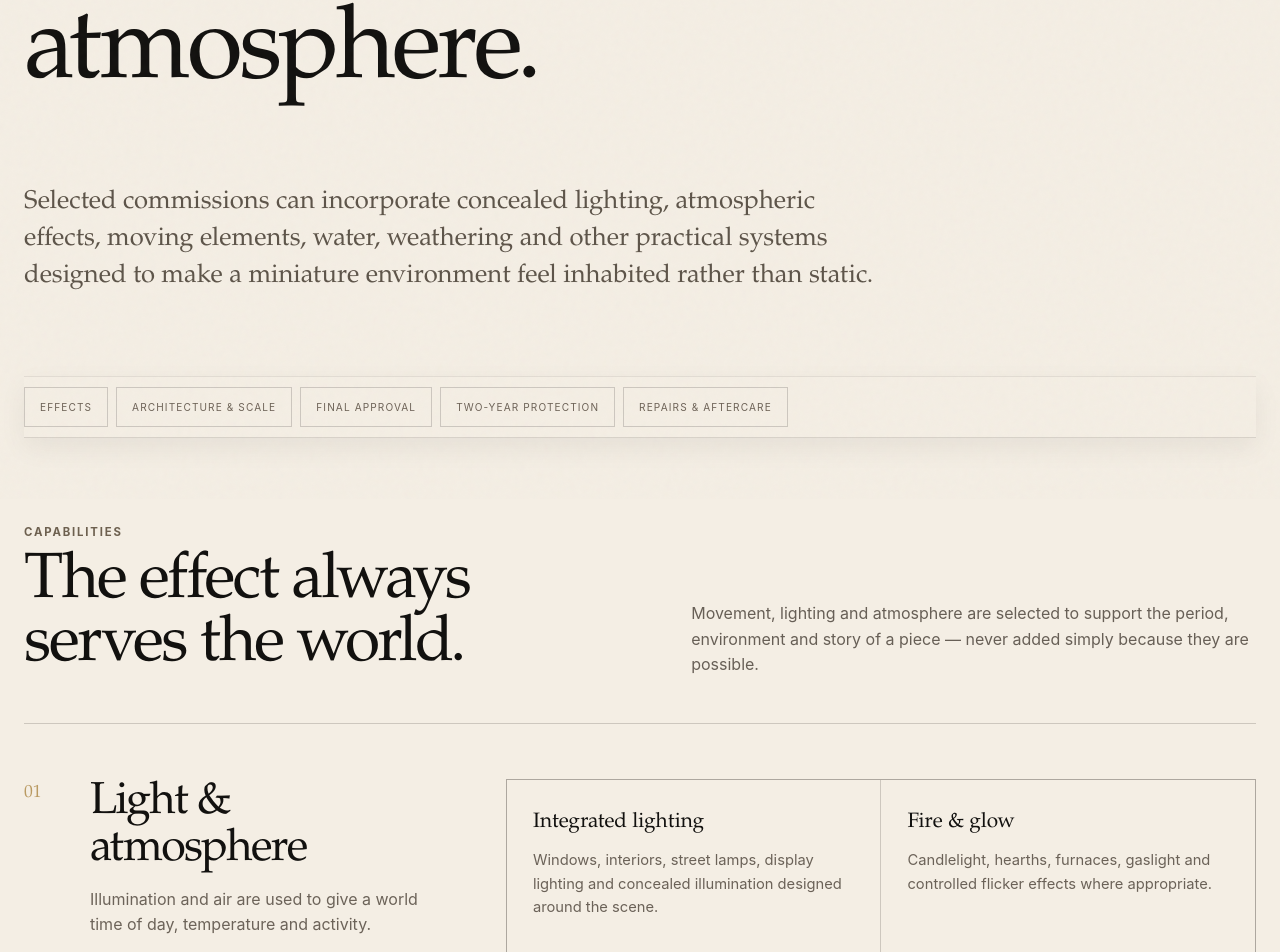
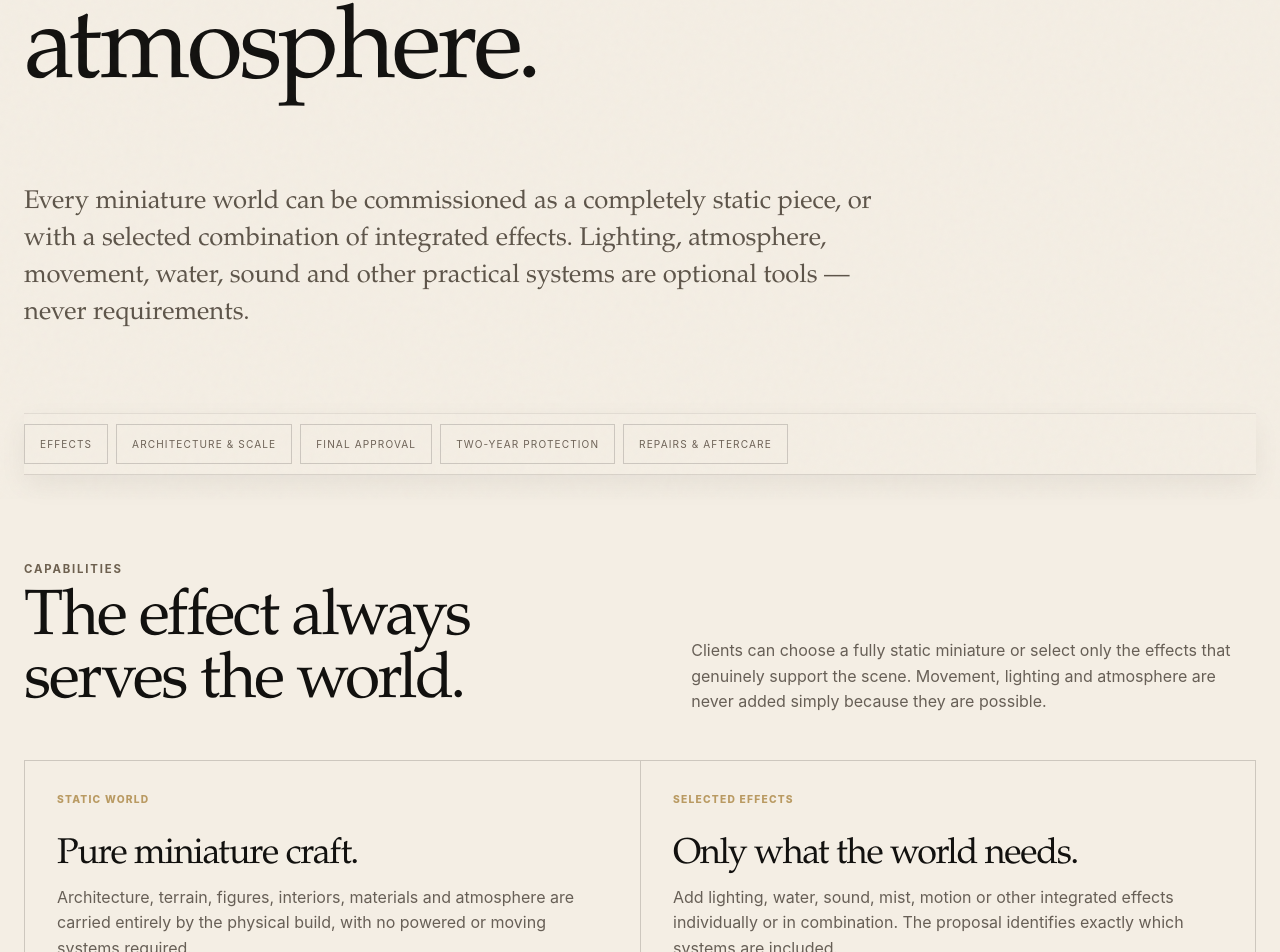
Before and after one commit to drezzillah-prog/miniature-worlds-studio, a Next.js app: page /atmosphere-engineering in a window 1280 px wide. Shown: the part 301-1253 px from the top of the page. Built offline with nearby package versions, Linux system fonts and the light colour scheme.

Commit message:
Add static or selected-effects commission choice

```diff
--- a/app/atmosphere-engineering/page.js
+++ b/app/atmosphere-engineering/page.js
@@ -52,7 +52,7 @@ export default function AtmosphereEngineeringPage(){return <>
   <section className="page-hero page-shell atmosphere-hero">
     <p className="kicker">Atmosphere & Engineering</p>
     <h1>Small worlds. Real atmosphere.</h1>
-    <p className="lede">Selected commissions can incorporate concealed lighting, atmospheric effects, moving elements, water, weathering and other practical systems designed to make a miniature environment feel inhabited rather than static.</p>
+    <p className="lede">Every miniature world can be commissioned as a completely static piece, or with a selected combination of integrated effects. Lighting, atmosphere, movement, water, sound and other practical systems are optional tools — never requirements.</p>
   </section>
 
   <nav className="page-map page-shell" aria-label="Atmosphere and engineering sections">
@@ -64,7 +64,11 @@ export default function AtmosphereEngineeringPage(){return <>
   </nav>
 
   <section className="effects-section page-shell" id="effects">
-    <div className="effects-intro"><div><p className="kicker">Capabilities</p><h2>The effect always serves the world.</h2></div><p>Movement, lighting and atmosphere are selected to support the period, environment and story of a piece — never added simply because they are possible.</p></div>
+    <div className="effects-intro"><div><p className="kicker">Capabilities</p><h2>The effect always serves the world.</h2></div><p>Clients can choose a fully static miniature or select only the effects that genuinely support the scene. Movement, lighting and atmosphere are never added simply because they are possible.</p></div>
+    <div className="effect-choice">
+      <article><span>Static world</span><h3>Pure miniature craft.</h3><p>Architecture, terrain, figures, interiors, materials and atmosphere are carried entirely by the physical build, with no powered or moving systems required.</p></article>
+      <article><span>Selected effects</span><h3>Only what the world needs.</h3><p>Add lighting, water, sound, mist, motion or other integrated effects individually or in combination. The proposal identifies exactly which systems are included.</p></article>
+    </div>
     <div className="effect-groups">{effectGroups.map((group)=><section className="effect-group" key={group.title}>
       <header><span>{group.number}</span><div><h3>{group.title}</h3><p>{group.copy}</p></div></header>
       <div className="effect-items">{group.items.map(([title,copy])=><article key={title}><h4>{title}</h4><p>{copy}</p></article>)}</div>
--- a/app/commissions/page.js
+++ b/app/commissions/page.js
@@ -2,8 +2,8 @@ import Link from "next/link";
 export const metadata={title:"Commission Process"};
 const steps=[
 ["01","Inquiry","Share the type of world, intended use, atmosphere, approximate footprint, deadline, budget range, and any reference material you already have."],
-["02","Discussion & concept","The studio clarifies what the piece needs to communicate, what must be accurate, what can be invented, and which scale best supports the idea."],
-["03","Proposal","You receive a defined scope with concept direction, estimated dimensions, timeline, major materials or techniques, delivery assumptions, and project quote."],
+["02","Discussion & concept","The studio clarifies what the piece needs to communicate, what must be accurate, what can be invented, which scale best supports the idea, and whether the world should remain fully static or include selected integrated effects."],
+["03","Proposal","You receive a defined scope with concept direction, estimated dimensions, timeline, major materials or techniques, any selected effects and their systems, delivery assumptions, and project quote."],
 ["04","Staged payment","Custom work is paid in agreed stages. Production begins only after the first required stage is received."],
 ["05","Production","Architecture, terrain, interiors, figures, props, paint, lighting, weathering, and assembly are developed according to the approved scope."],
 ["06","Progress updates","Milestone images or notes are shared at appropriate build stages. Updates are for visibility and agreed decisions, not continuous redesign."],
--- a/app/globals.css
+++ b/app/globals.css
@@ -263,3 +263,19 @@
 
 .legal-external{display:inline-block;margin-top:4px;text-decoration:underline;text-underline-offset:4px;color:var(--brass)}
 .legal-external:hover{color:var(--ink)}
+
+/* Static / selected-effects choice */
+.effect-choice{display:grid;grid-template-columns:1fr 1fr;border:1px solid var(--line);margin:34px 0 62px}
+.effect-choice article{padding:30px 32px;min-height:220px}
+.effect-choice article+article{border-left:1px solid var(--line)}
+.effect-choice span{display:block;font-size:.64rem;text-transform:uppercase;letter-spacing:.12em;color:var(--brass);font-weight:800}
+.effect-choice h3{font-size:clamp(1.8rem,2.8vw,2.7rem);margin:30px 0 10px}
+.effect-choice p{margin:0;color:#675f56}
+.service-choice{display:grid;grid-template-columns:.9fr 1.1fr;gap:8vw;align-items:end;padding-bottom:70px}
+.service-choice h2{margin-bottom:0;max-width:760px}
+.service-choice>p{margin:0;color:#675f56;max-width:680px}
+@media(max-width:720px){
+  .effect-choice,.service-choice{grid-template-columns:1fr}
+  .effect-choice article+article{border-left:0;border-top:1px solid var(--line)}
+  .service-choice{gap:18px;padding-bottom:50px}
+}
--- a/app/services/page.js
+++ b/app/services/page.js
@@ -8,6 +8,7 @@ const levels=[
 ];
 export default function ServicesPage(){return <>
   <section className="page-hero page-shell"><p className="kicker">Services / scale</p><h1>Four levels of ambition. One custom process.</h1><p className="lede">Size matters, but complexity matters more. A tiny interior packed with bespoke objects can demand more studio time than a physically larger but simpler landscape.</p></section>
+  <section className="service-choice page-shell"><div><p className="kicker">Static or enhanced</p><h2>Your world does not need electronics to feel alive.</h2></div><p>Every scale can be commissioned as a completely static miniature, or with selected practical effects such as lighting, water, sound, atmosphere or movement. Effects are optional and quoted only when they belong in the concept.</p></section>
   <section className="service-list page-shell">{levels.map((item)=><article key={item.number}><div className="service-number">{item.number}</div><div><p className="kicker">{item.name}</p><h2>{item.time}</h2></div><div><p>{item.best}</p><p className="service-complexity">{item.complexity}</p><p>{item.note}</p></div></article>)}</section>
   <section className="pricing-logic"><div className="page-shell pricing-grid"><div><p className="kicker light">Pricing logic</p><h2>Quoted by the world, not by the centimetre.</h2></div><div><p>Exact pricing is quote-based. The proposal considers research depth, overall footprint, architectural complexity, number of figures and handmade props, lighting, materials, specialty finishes, protective display needs, packaging, destination, and installation.</p><p>The purpose of the first inquiry is not to force a client into a preset tier. It is to establish a realistic relationship between ambition, time, and budget.</p><Link className="button brass" href="/contact">Ask for a project quote</Link></div></div></section>
 </>;}
```
